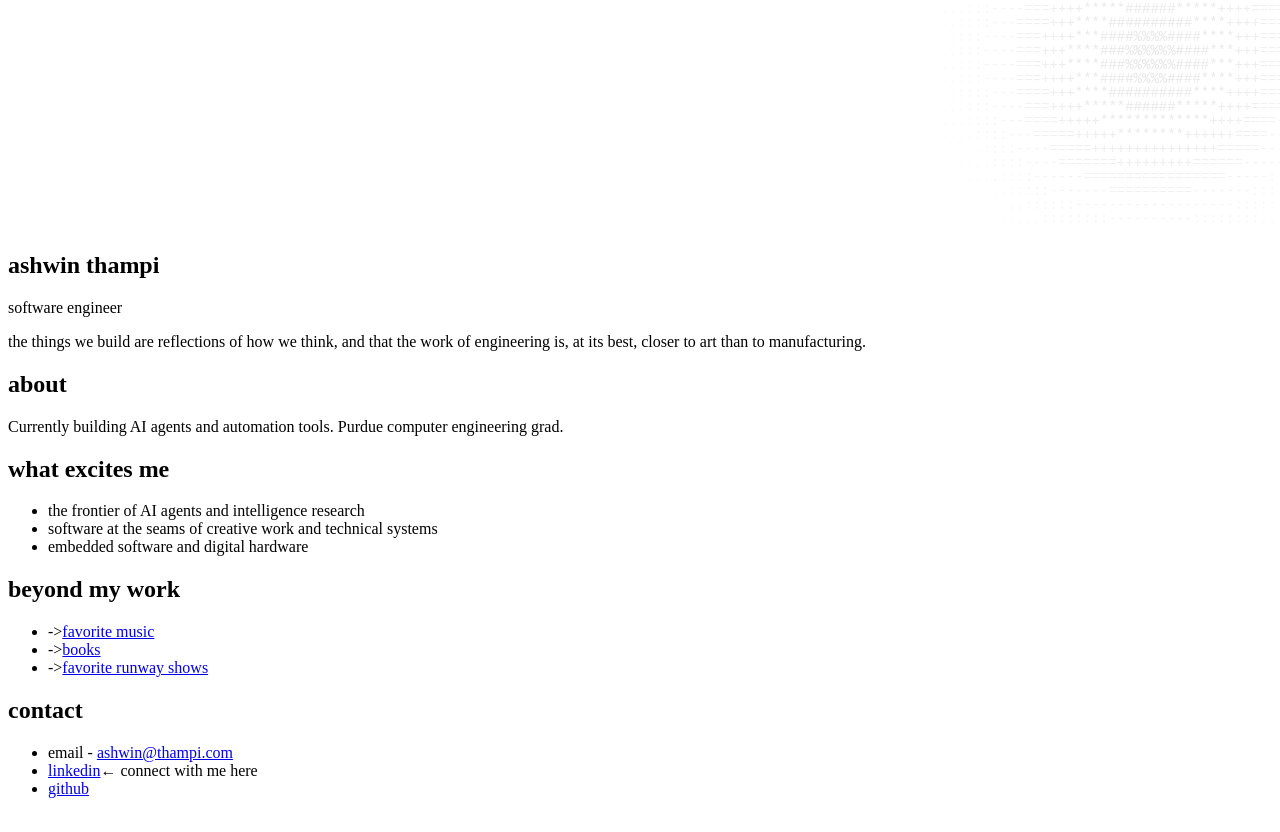
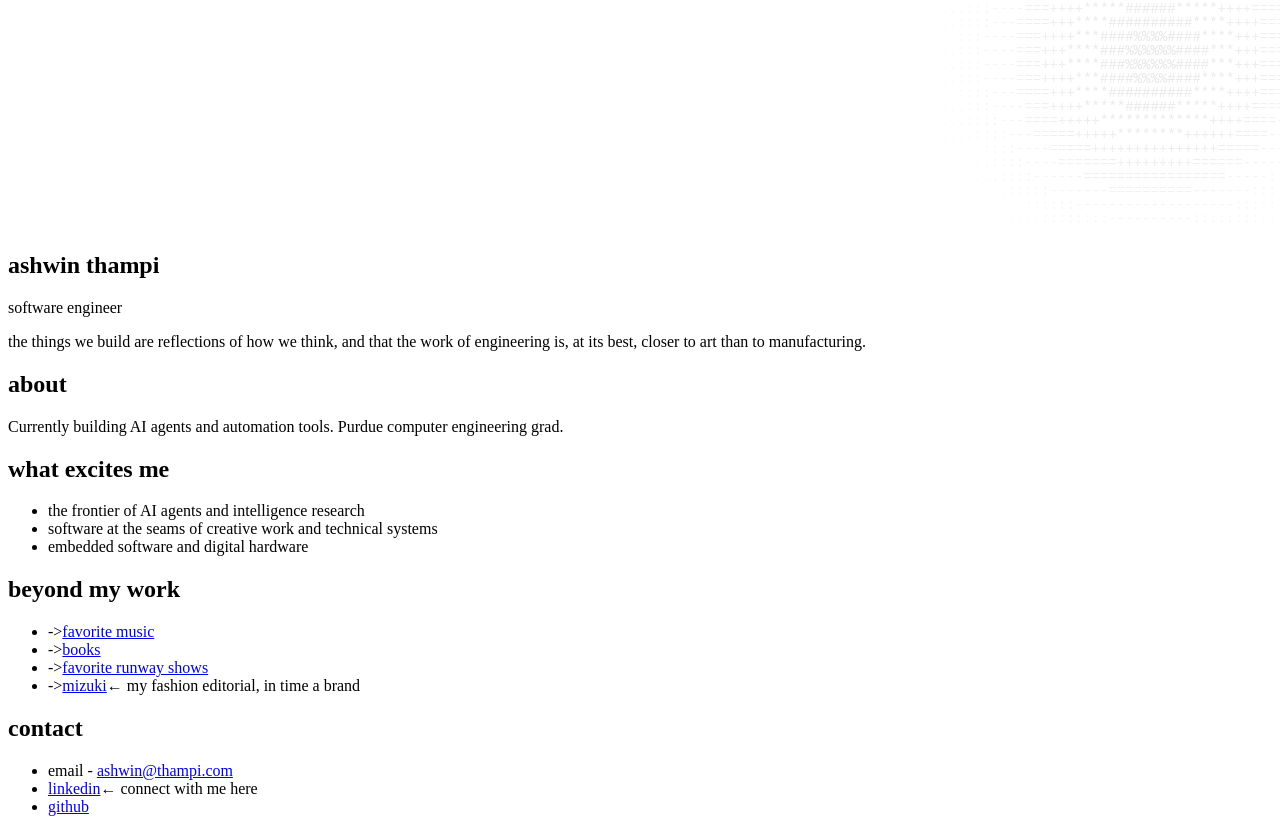
Before and after one commit to ashwinthampi/ashwinthampi.github.io, a React (Vite) app: page / in a window 1280 px wide. Shown: the part 580-1412 px from the top of the page. Built offline with nearby package versions, Linux system fonts and the light colour scheme; the HTML template or start-up script is replaced by a standard one.

Commit message:
Add mizuki editorial link to "beyond my work"
External link to mizuki.design with a desktop hover hint; hidden on
touch. Generalizes the LinkedIn hint into a reusable hover-hint class.n

```diff
--- a/src/components/Contact.tsx
+++ b/src/components/Contact.tsx
@@ -23,7 +23,7 @@ export default function Contact() {
           >
             linkedin
           </a>
-          <span className="linkedin-hint text-xs text-[#555] transition-opacity duration-200">
+          <span className="hover-hint text-xs text-[#555] transition-opacity duration-200">
             &larr; connect with me here
           </span>
         </li>
--- a/src/components/PersonalInterests.tsx
+++ b/src/components/PersonalInterests.tsx
@@ -1,10 +1,22 @@
 import { Link } from 'react-router-dom'
 
-const items: { label: string; to: string }[] = [
+type Item =
+  | { label: string; to: string }
+  | { label: string; href: string; hint?: string }
+
+const items: Item[] = [
   { label: 'favorite music', to: '/music' },
   { label: 'books', to: '/books' },
   { label: 'favorite runway shows', to: '/runway' },
+  {
+    label: 'mizuki',
+    href: 'https://mizuki.design',
+    hint: 'my fashion editorial, in time a brand',
+  },
 ]
+
+const linkClass =
+  'text-left underline underline-offset-2 decoration-[#555]/30 hover:decoration-[#111] transition-colors cursor-pointer'
 
 export default function PersonalInterests() {
   return (
@@ -13,17 +25,39 @@ export default function PersonalInterests() {
         beyond my work
       </h2>
       <ul className="space-y-1">
-        {items.map((item) => (
-          <li key={item.to} className="text-sm text-[#111]">
-            <span className="text-[#555] mr-2">-&gt;</span>
-            <Link
-              to={item.to}
-              className="text-left underline underline-offset-2 decoration-[#555]/30 hover:decoration-[#111] transition-colors cursor-pointer"
+        {items.map((item) => {
+          const key = 'to' in item ? item.to : item.href
+          const hasHint = 'hint' in item && item.hint
+          return (
+            <li
+              key={key}
+              className={`text-sm text-[#111] ${
+                hasHint ? 'flex flex-wrap items-center group' : ''
+              }`}
             >
-              {item.label}
-            </Link>
-          </li>
-        ))}
+              <span className="text-[#555] mr-2">-&gt;</span>
+              {'to' in item ? (
+                <Link to={item.to} className={linkClass}>
+                  {item.label}
+                </Link>
+              ) : (
+                <a
+                  href={item.href}
+                  target="_blank"
+                  rel="noopener noreferrer"
+                  className={linkClass}
+                >
+                  {item.label}
+                </a>
+              )}
+              {hasHint && (
+                <span className="desktop-hint text-xs text-[#555] ml-2 transition-opacity duration-200">
+                  &larr; {item.hint}
+                </span>
+              )}
+            </li>
+          )
+        })}
       </ul>
     </section>
   )
--- a/src/styles/global.css
+++ b/src/styles/global.css
@@ -25,12 +25,26 @@ body {
   color: #f5f0eb;
 }
 
-/* LinkedIn hint: visible by default on touch devices, hover-triggered on desktop */
+/* Hover hint: visible by default on touch devices, hover-triggered on desktop */
 @media (hover: hover) {
-  .linkedin-hint {
+  .hover-hint {
     opacity: 0;
   }
-  .group:hover .linkedin-hint {
+  .group:hover .hover-hint {
     opacity: 1;
   }
 }
+
+/* Desktop-only hint: hidden entirely on touch devices, hover-triggered on desktop */
+.desktop-hint {
+  display: none;
+}
+@media (hover: hover) {
+  .desktop-hint {
+    display: inline;
+    opacity: 0;
+  }
+  .group:hover .desktop-hint {
+    opacity: 1;
+  }
+}
```
